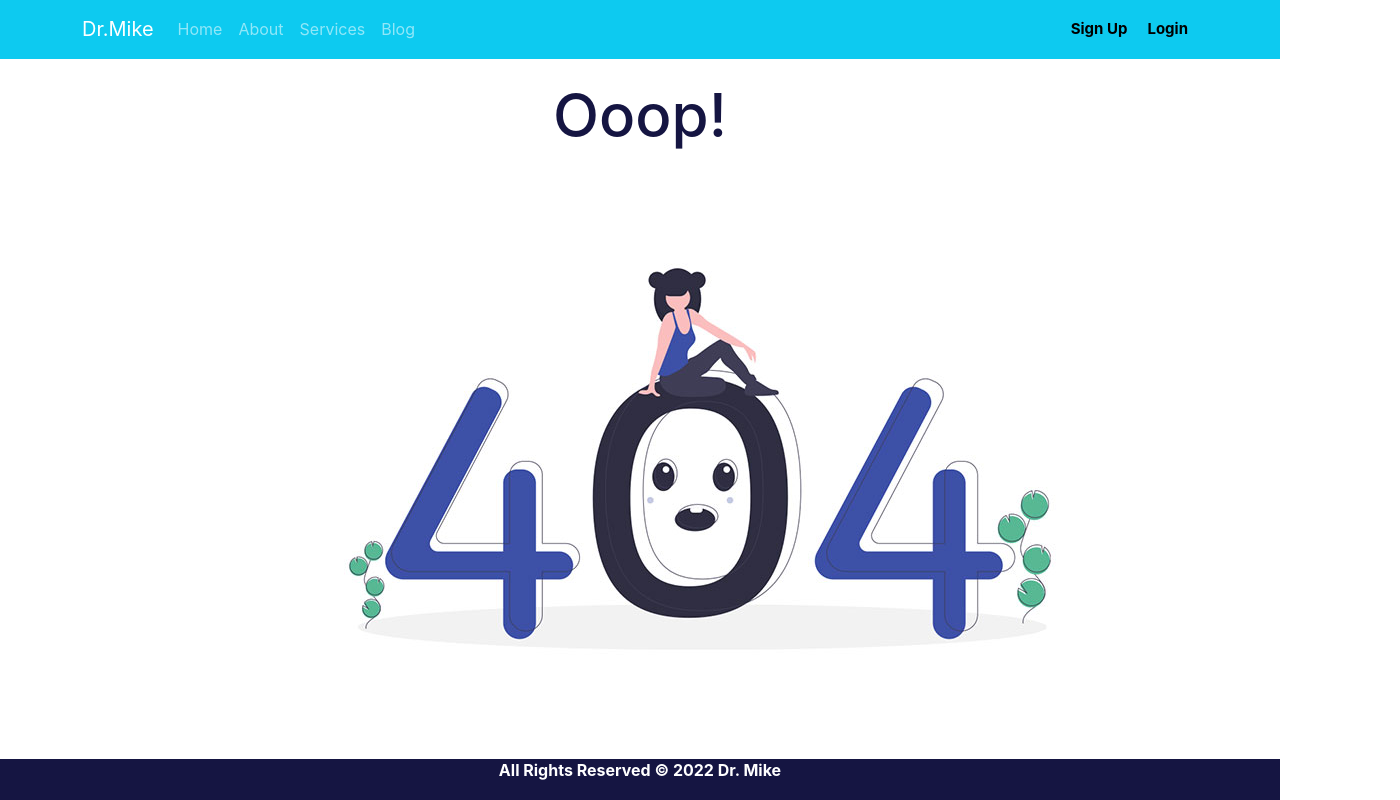
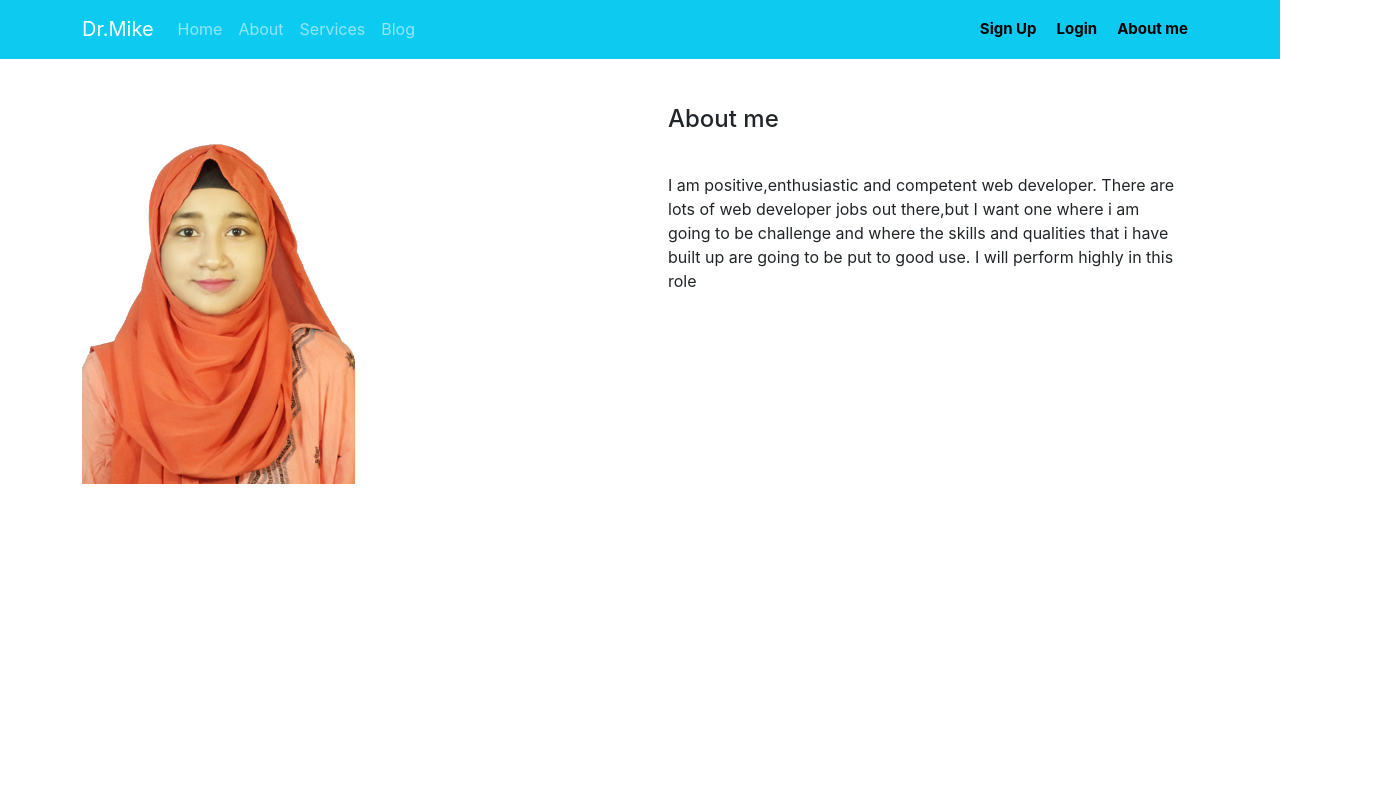
Before and after one commit to Ummy-Aimon/Independent-Service-official-website, a React (Create React App) app: page /about in a window 1280 px wide. Shown: the top 800 px of the page, 1400 px wide, since content can reach past the window. Built offline with nearby package versions, Linux system fonts and the light colour scheme; no server answers.

Commit message:
about me added

```diff
--- a/src/App.js
+++ b/src/App.js
@@ -1,6 +1,7 @@
 // import logo from './logo.svg';
 import { Route, Routes } from 'react-router-dom';
 import './App.css';
+import AboutMe from './Component/AboutMe/AboutMe';
 import Blog from './Component/Blog/Blog';
 import CheckOut from './Component/CheckOut/CheckOut';
 
@@ -9,7 +10,7 @@ import NotFoundPage from './Component/NotFound/NotFound';
 import RequireAuth from './Component/RequireAuth/RequireAuth';
 
 import SignUP from './Component/SignUp/SignUP';
-import About from './HomePages/About/About';
+
 import Footer from './HomePages/Footer/Footer';
 import Header from './HomePages/Header/Header';
 // import Header from './HomePages/Header/Header';
@@ -34,7 +35,7 @@ function App() {
        }></Route>
        <Route path="/blog" element={<Blog></Blog>}></Route>
        <Route path='/login'element={<Login></Login>}></Route>
-
+      <Route path="/about" element={<AboutMe></AboutMe>}></Route>
        <Route path="*" element={<NotFoundPage></NotFoundPage>}>
        </Route>
        </Routes>
--- /dev/null
+++ b/src/Component/AboutMe/AboutMe.css
@@ -0,0 +1,3 @@
+.about{
+    min-height: 300px;
+}
--- /dev/null
+++ b/src/Component/AboutMe/AboutMe.js
@@ -0,0 +1,24 @@
+import React from 'react';
+import About from '../../images/JUTHY.JPG'
+import './AboutMe.css'
+
+const AboutMe = () => {
+    return (
+        <div className="about">
+            <div className="container">
+                <div className="row">
+                    <div className="col-md-6">
+                     <img className="w-50 mt-5" src={About}alt="" />
+                    </div>
+                    <div className="col-md-6">
+                        <h4 className="p-3">About me</h4>
+                        <p className="p-3">I am positive,enthusiastic and competent web developer. There are lots of web developer jobs out there,but I want one where i am going to be challenge and where the skills and qualities that i have built up are going to be put to good use. I will perform highly in this role</p>
+                        </div>
+                    </div>
+
+            </div>
+        </div>
+    );
+};
+
+export default AboutMe;
--- a/src/HomePages/Header/Header.js
+++ b/src/HomePages/Header/Header.js
@@ -49,6 +49,10 @@ const Header = () => {
         Login
       </Link>
 }
+<Link className="header" to='/about'>
+        About me
+      </Link>
+
     </Nav>
   </Navbar.Collapse>
   </Container>
```
Also changed, not shown: src/images/JUTHY.JPG (added).
